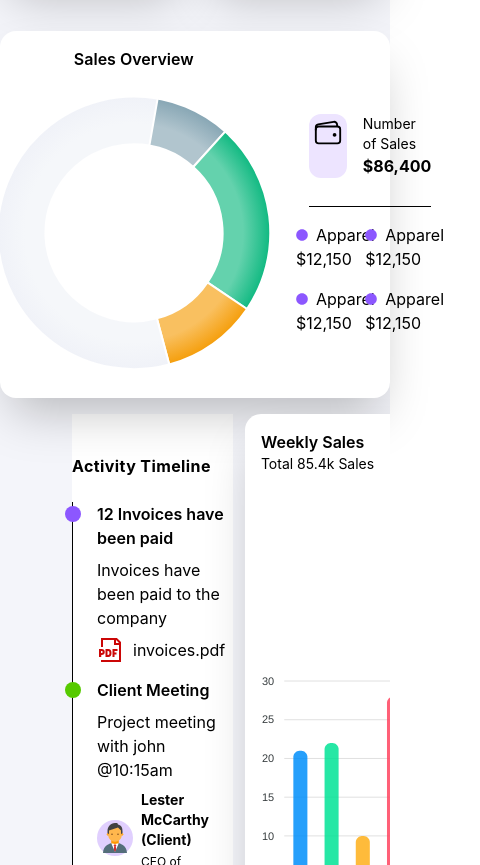
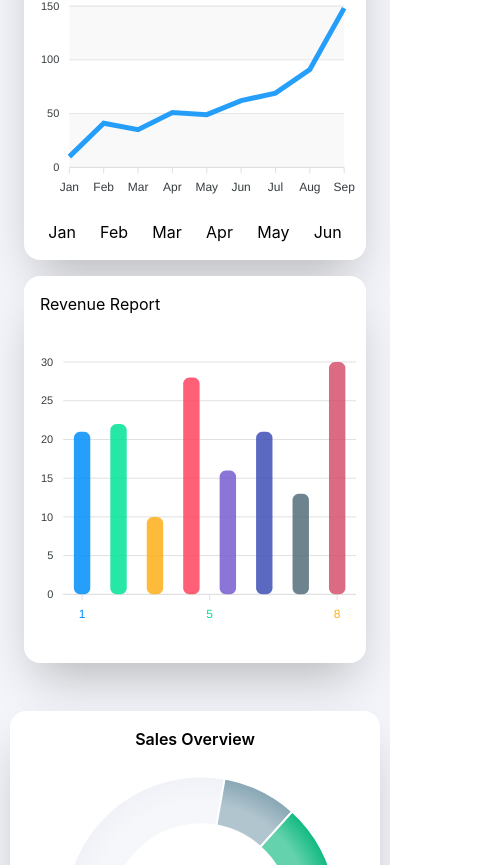
Before and after one commit to Muhammad-Abdullah-programmer/materio-clone, a React (Vite) app: page / in a window 390 px wide. Shown: the part 1135-2000 px from the top of the page, 480 px wide, since content can reach past the window. Built offline with nearby package versions, Linux system fonts and the light colour scheme.

Commit message:
Home Cards  added responsiveness in mobile view

```diff
--- a/src/components/HomeCards.jsx
+++ b/src/components/HomeCards.jsx
@@ -35,7 +35,7 @@ const HomeCards = () => {
   return (
     <>
       <div className="grid  grid-cols-1 gap-12 md:gap-4 w-[100%] md:w-[95%] md:ml-15  md:grid-cols-2  mt-16  mx-auto   ">
-        <div className="grid grid-cols-2 gap-4">
+        <div className="grid grid-cols-1 md:grid-cols-2 gap-8 md:gap-4 px-6 md:px-0">
           {/* Card 1  */}
           <div className="card-1 col-span-1 bg-white flex items-center  relative py-4 min-h-[29vh] rounded-2xl shadow-2xl  ">
             <div className="text flex flex-col gap-4 pl-4  ">
@@ -55,7 +55,7 @@ const HomeCards = () => {
               <img
                 src="/1.png"
                 alt=""
-                className="absolute md:-top-10 -top-10 right-2 w-30 md:h-50 h-47  object-cover"
+                className="absolute md:-top-10 -top-2 right-2 w-30 md:h-50 h-50  object-cover"
               />
             </div>
           </div>
@@ -77,14 +77,14 @@ const HomeCards = () => {
               <img
                 src="/2.png"
                 alt=""
-                className="absolute md:-top-10 -top-8 right-2 w-30 md:h-50 h-45  "
+                className="absolute md:-top-10 -top-2 right-2 w-30 md:h-50 h-50  "
               />
             </div>
           </div>
         </div>
 
         {/* Card 3  */}
-        <div className="card-1 col-span-1 bg-white flex flex-col gap-4 relative py-4 px-4 min-h-[29vh] rounded-2xl shadow-2xl  ">
+        <div className="card-1 w-[95%] mx-auto   col-span-1 bg-white flex flex-col gap-4 relative py-4 px-4  min-h-[29vh] rounded-2xl shadow-2xl  ">
           <div className="heading">
             <p className="text-lg font-semibold">Transections</p>
             <p className="text-sm">Total 48.5% Growth 😎 this month</p>
@@ -129,7 +129,7 @@ const HomeCards = () => {
           </div>
         </div>
 
-        <div className="grid grid-cols-2 gap-4">
+        <div className="grid grid-cols-1 md:grid-cols-2 px-6 md:px-0 gap-4">
           {/* Card 4 */}
           <div className="card-1 col-span-1 bg-white flex flex-col  gap-4 relative py-4  rounded-2xl shadow-2xl ">
             <div className="text flex flex-col pl-4 ">
@@ -164,8 +164,8 @@ const HomeCards = () => {
         </div>
 
         {/* Card 6  */}
-        <div className="card-1  grid-cols-3  bg-white flex  items-center justify-center    relative rounded-2xl shadow-2xl ">
-          <div className="grid-cols-1 ">
+        <div className="card-1 grid grid-cols-1 md:grid-cols-3 px-4 md:px-0 w-[95%] mx-auto   bg-white     relative rounded-2xl shadow-2xl ">
+          <div className=" md:col-span-2    overflow-hidden ">
             {/* Chart  */}
             <div className="chart w-[100%]  my-4">
               <p className=" my-4 font-semibold text-center ">
@@ -176,12 +176,12 @@ const HomeCards = () => {
             </div>
           </div>
 
-          <div className="grid-cols-1 ">
+          <div className="md:grid-cols-1 flex md:items-center md:px-4 ">
             {/* Text  */}
             <div className="text-heading flex flex-col  py-4 justify-between  gap-2 w-[100%] ">
               {/* icons  */}
               <div className="icons flex gap-4  my-5">
-                <span className="bg-[#EDE4FF] p-1 rounded-xl text-3xl">
+                <span className="bg-[#EDE4FF] md:h-[12%] p-1 rounded-xl text-3xl">
                   <IoWalletOutline />
                 </span>
 
@@ -233,11 +233,11 @@ const HomeCards = () => {
 
 
         {/* Grid for Row 3  */}
-        <div className=" flex justify-evenly gap-3 py-4 overflow-hidden  max-w-[95%] ml-16 mx-auto px-2  ">
+        <div className=" flex flex-col items-center md:flex-row md:justify-evenly gap-3 py-4 overflow-hidden  max-w-[95%] md:ml-16 mx-auto px-2  ">
           {/* Activity  */}
 
           {/* Card 7  */}
-          <div className="  flex flex-col py-4 flex-1 bg-white items-center  ">
+          <div className="  flex flex-col w-[100%] py-4 flex-1 bg-white items-center shadow-2xl ">
             <div className="heading ">
               <p className="font-bold tracking-wide my-6 ">Activity Timeline</p>
 
@@ -332,9 +332,9 @@ const HomeCards = () => {
           </div>
 
              {/* demo..............  */}
-          <div className=" flex flex-col items-center overflow-hidden  gap-4 ">
+          <div className=" flex md:flex-col justify-around items-center overflow-hidden  gap-4 ">
             {/* Total Growth  */}
-            <div className=" flex flex-col items-center py-2 bg-white shadow-2xl w-[100%]">
+            <div className=" flex flex-col items-center py-2 bg-white shadow-2xl w-[100%] overflow-hidden">
               <p className="text-2xl font-bold">42.5k</p>
 
               <GrowthLine />
@@ -343,7 +343,7 @@ const HomeCards = () => {
             </div>
 
             {/* New project  */}
-            <div className=" w-[100%] flex flex-col gap-4 bg-white shadow-2xl px-10 py-4 ">
+            <div className=" md:w-[100%] flex flex-col gap-4 bg-white shadow-2xl px-10 py-4 ">
               <div className=" bg-[#8C57FF] w-10 text-white h-10 p-1 flex justify-center items-center rounded-full">
                 <RiFileWord2Fill className="text-2xl" />
               </div>
@@ -364,7 +364,7 @@ const HomeCards = () => {
 
 
       {/* Row 4 Started  */}
-      <div className="grid grid-cols-3 gap-12 md:gap-4 w-[100%] md:w-[95%] md:ml-15  mt-8  mx-auto ">
+      <div className="grid md:grid-cols-3 px-4 md:px-0 gap-12 md:gap-4 w-[100%] md:w-[95%] md:ml-15  mt-8  mx-auto ">
         {/* Upgrade Plan  */}
         <div className="   flex flex-col gap-4  bg-white shadow-2xl px-4 py-4 ">
           <p className="font-semibold">Upgrade Plan</p>
@@ -550,7 +550,7 @@ const HomeCards = () => {
   <img src="./3.png" alt="" />
 </div>
 
-<div className=" h-[100%] flex flex-col justify-evenly">
+<div className=" h-[100%] flex flex-col gap-6 md:gap-0 mt-4 py-4 md:mt-0 md:py-0  justify-evenly">
   {/* Developer Meetup  */}
 <div className="flex items-center gap-3 mx-3">
   <p className="flex flex-col items-center justify-center bg-[#EDE4FF] rounded-xl px-4 py-1 text-[#9155FD] font-bold h-[80%]">24<span className="font-normal">Jan</span></p>
```
